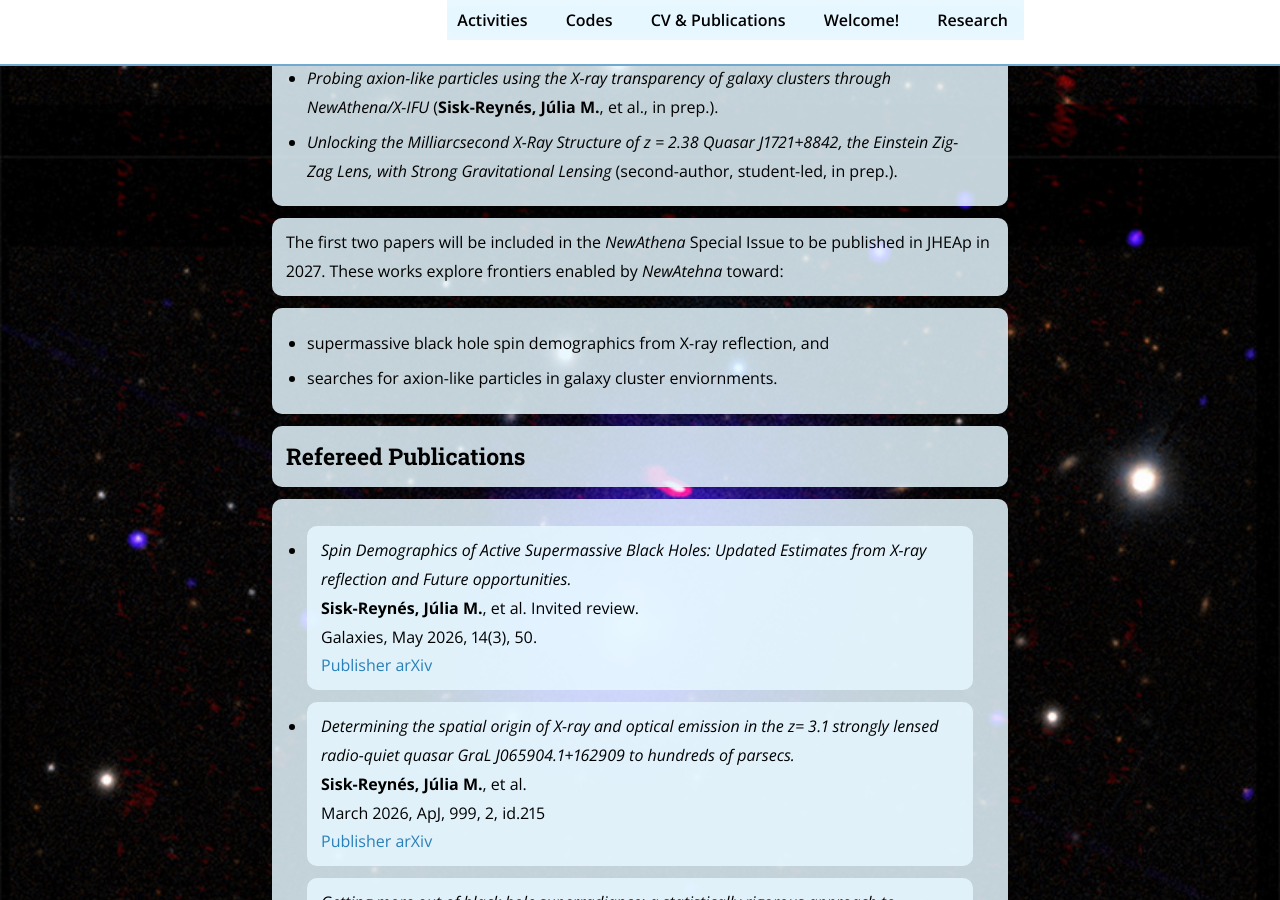
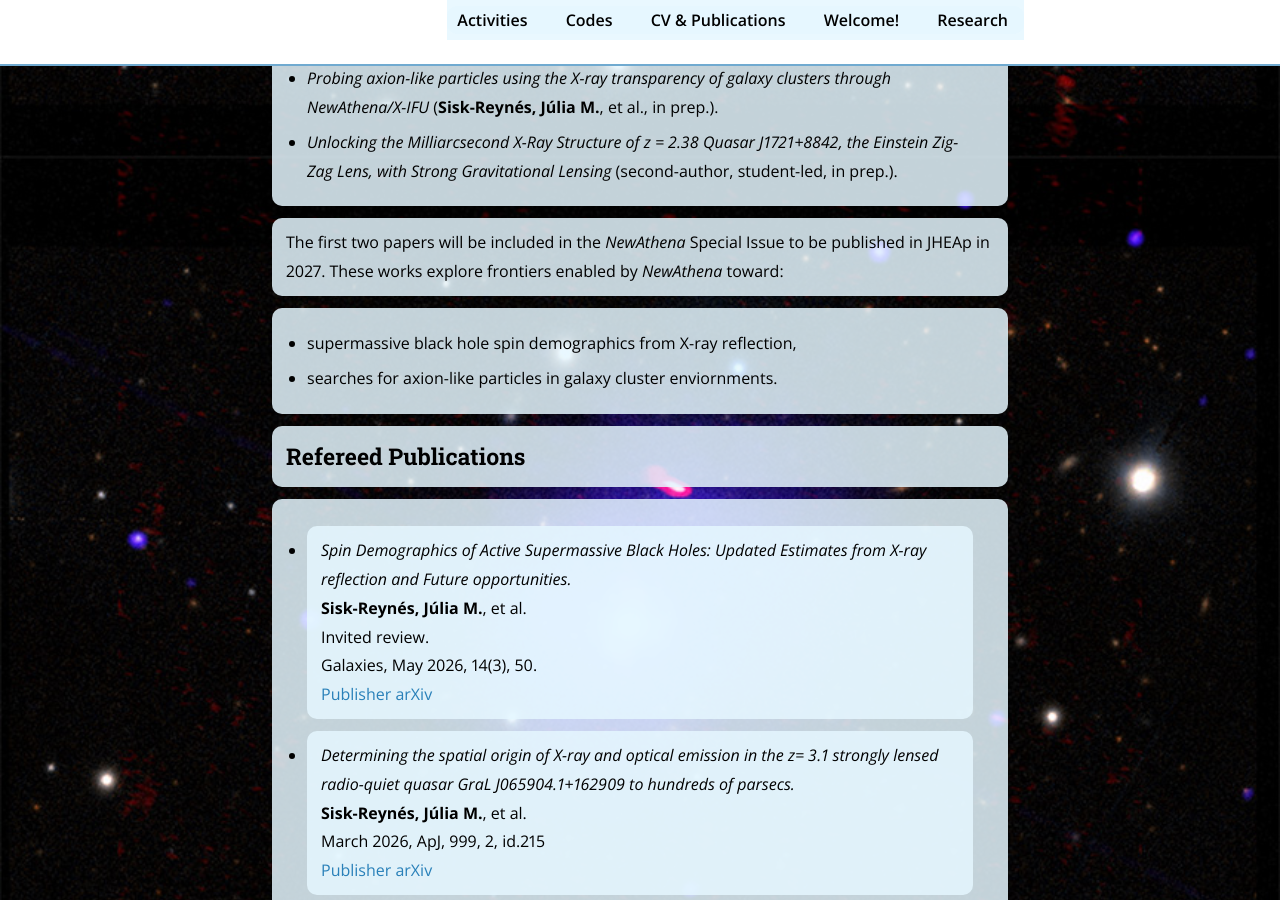
Before and after one commit to jsiskreynes-astro/jsiskreynes-astro.github.io, a Jekyll site: the page built from cv+publications.md, in a window 1280 px wide and 900 px high, scrolled down 754 px. Built offline with Jekyll 4.4.1, drawn with Linux system fonts in a browser that asks for light colours; nearby versions of some CDN libraries.

Commit message:
Update cv+publications.md

```diff
--- a/cv+publications.md
+++ b/cv+publications.md
@@ -22,20 +22,19 @@
 - *Probing axion-like particles using the X-ray transparency of galaxy clusters through NewAthena/X-IFU* (**Sisk-Reynés, Júlia M.**, et al., in prep.). <br>
 - *Unlocking the Milliarcsecond X-Ray Structure of z = 2.38 Quasar J1721+8842, the Einstein Zig-Zag Lens, with Strong Gravitational Lensing* (second-author, student-led, in prep.).  <br>
 
-The first two papers will be included in the _NewAthena_ Special Issue to be published in JHEAp in 2027. These works explore frontiers enabled by _NewAtehna_ toward: <br>
-
-- supermassive black hole spin demographics from X-ray reflection, and  <br>
+The first two papers will be included in the _NewAthena_ Special Issue to be published in JHEAp in 2027. These works explore frontiers enabled by _NewAthena_ toward:
+- supermassive black hole spin demographics from X-ray reflection,  <br>
 - searches for axion-like particles in galaxy cluster enviornments.  <br>
 
 ### Refereed Publications
 - *Spin Demographics of Active Supermassive Black Holes: Updated Estimates from X-ray reflection and Future opportunities.* <br>
-**Sisk-Reynés, Júlia M.**, et al.
+**Sisk-Reynés, Júlia M.**, et al. <br>
 Invited review. <br>
 Galaxies, May 2026, 14(3), 50. <br>
 [Publisher](https://www.mdpi.com/2075-4434/14/3/50)  [arXiv](https://arxiv.org/abs/2605.13949)  <br>
 
 - *Determining the spatial origin of X-ray and optical emission in the z= 3.1 strongly lensed radio-quiet quasar GraL J065904.1+162909 to hundreds of parsecs.*  <br>
-**Sisk-Reynés, Júlia M.**, et al.  <br>
+**Sisk-Reynés, Júlia M.**, et al. <br>
 March 2026, ApJ, 999, 2, id.215  <br>
 [Publisher](https://iopscience.iop.org/article/10.3847/1538-4357/ae3f2c)  [arXiv](https://arxiv.org/abs/2605.13949)  <br>
 
@@ -54,7 +53,7 @@
 October 2025, eprint arXiv:2511.00253.  <br>
 [arXiv](https://arxiv.org/abs/2511.00253)
 
-- *The detergent particle.*  <br>
+- *The detergent particle.*
 **Sisk-Reynés, Júlia M.**.  <br>
 Invited scientfic review article.  <br>
 December 2024, Royal Astronomical Society's *Astronomy and Geophysics* magazine.  <br>
```
